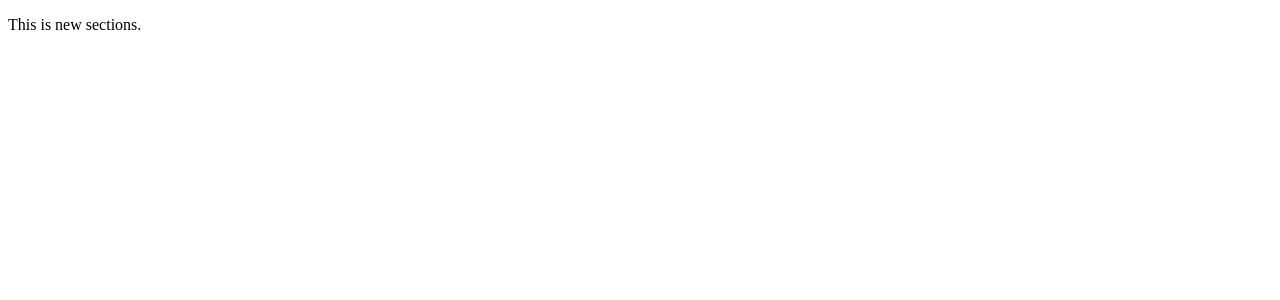
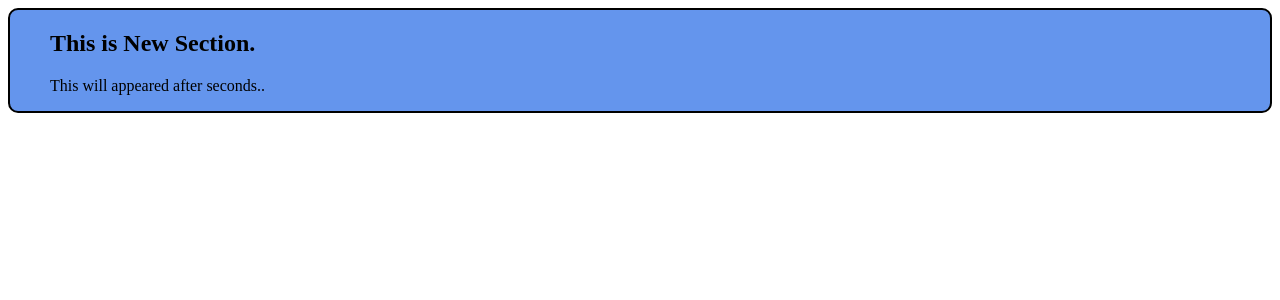
Before and after one commit to Kprasannatradexa/Angular-Practice, an Angular app: page / in a window 1280 px wide. Shown: the top 300 px of the page. Built offline with nearby package versions, Linux system fonts and the light colour scheme.

Commit message:
Structural directive implemented.

```diff
--- a/src/app/directives/hide-after.directive.ts
+++ b/src/app/directives/hide-after.directive.ts
@@ -1,14 +1,33 @@
 import { Directive, Input, OnInit, TemplateRef, ViewContainerRef } from '@angular/core';
 
+
+class HideAfterContext {
+  public get $implicit() {
+    return this.hideAfter
+  };
+  public hideAfter = 1000;
+  public counter = 5000;
+}
 @Directive({
-  selector: '[appHideAfter]'
+  selector: '[hideAfter]'
 })
+
 export class HideAfterDirective implements OnInit {
 
-  @Input('appHideAfter') delay = 0;
+  // @Input('hideAfter')
+  // set(value: number | null) {
+  //   this._delay = value ?? 0;
+  //   this.context.hideAfter = this.context.counter = this._delay / 1000;
+  // }
 
-  @Input('appHideAfterThen') showSection: TemplateRef<any> | null = null;
+  // private _delay = 0;
 
+  @Input('hideAfter') delay = 0;
+
+
+  @Input('hideAfterThen') showSection: TemplateRef<any> | null = null;
+
+  private context = new HideAfterContext();
 
   constructor(
     private containerRef: ViewContainerRef,
@@ -16,10 +35,15 @@ export class HideAfterDirective implements OnInit {
   ) { }
 
   ngOnInit(): void {
-    this.containerRef.createEmbeddedView(this.templateRef);
+    this.containerRef.createEmbeddedView(this.templateRef, this.context);
+
+    const setIntervalId = setInterval(() => {
+      this.context.counter--
+    })
 
     setTimeout(() => {
       this.containerRef.clear();
+      clearInterval(setIntervalId);
       if (this.showSection) {
         this.containerRef.createEmbeddedView(this.showSection);
       }
--- a/src/app/structural/structural.component.html
+++ b/src/app/structural/structural.component.html
@@ -1,7 +1,17 @@
-<div class="primary-banner" *appHideAfter="5000; then showOtherSection">
-  <p>This is temporary content.</p>
-</div>
+<section
+  class="primary-banner"
+  *hideAfter="5000 as time; then showOtherSection; let counter; let myDefault"
+>
+  <h1>This is temporary content.</h1>
+  <p>
+    This will disappear {{ time }} in seconds. It is {{ counter }} seconds from
+    now.{{ myDefault }}.
+  </p>
+</section>
 
-<ng-template #showOtherSection>
-  <p>This is new sections.</p>
+<ng-template #showOtherSection let-hiddedAfter="appHideAfter" let-myDefault>
+  <section class="primary-banner">
+    <h1>This is New Section.</h1>
+    <p>This will appeared after {{ hiddedAfter }} seconds.{{ myDefault }}.</p>
+  </section>
 </ng-template>
--- a/src/app/structural/structural.component.scss
+++ b/src/app/structural/structural.component.scss
@@ -1,3 +1,6 @@
 .primary-banner {
-    color: aqua;
+    border: 2px solid black;
+    border-radius: 10px;
+    padding: 0px 40px;
+    background-color: cornflowerblue;
 }
--- a/src/app/structural/structural.component.ts
+++ b/src/app/structural/structural.component.ts
@@ -9,6 +9,7 @@ export class StructuralComponent implements OnInit {
 
   constructor() { }
 
+
   ngOnInit(): void {
   }
 
```
